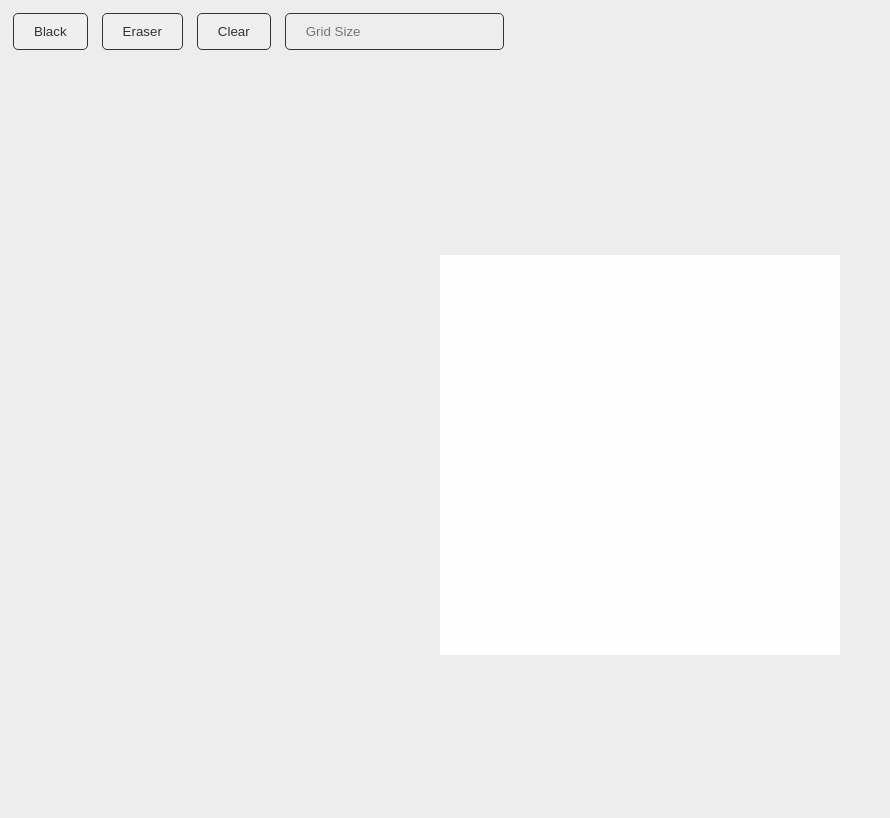
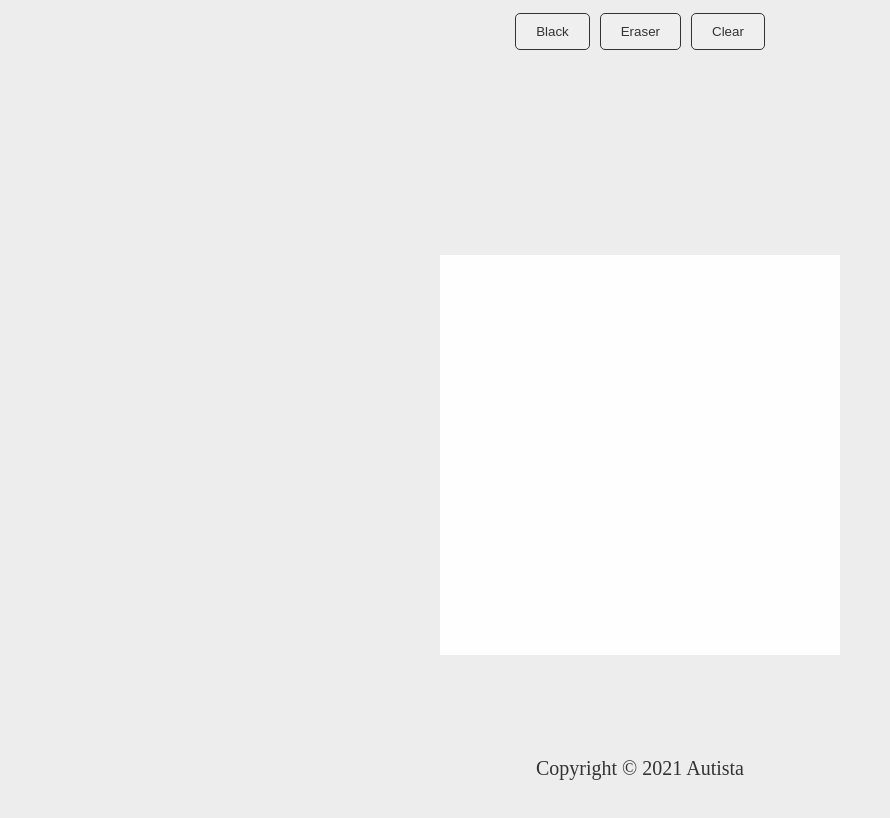
Before and after one commit to Aut1sta/Etch-a-Sketch, a plain HTML site: page index.html in a window 1280 px wide. Shown: the whole page, without its empty margins (0-890 px from the left). Drawn offline with Linux system fonts and the light colour scheme.

Commit message:
Adding footer

```diff
--- a/index.html
+++ b/index.html
@@ -13,11 +13,13 @@
         <button id="blackBtn">Black</button>
         <button id="eraserBtn">Eraser</button>
         <button id="clearBtn">Clear</button>
-        <input  id="sizeInput" type="number" placeholder="Grid Size">
     </div>
     <div id="flex-container">
         <div id="grid-container">
         </div>
     </div>
+    <footer id="rodape">
+        <p>Copyright © 2021 <a href="https://github.com/Aut1sta/Odin_ETCH-A-SKETCH">Autista</a></p>
+    </footer>
 </body>
 </html>
--- a/scripts/script.js
+++ b/scripts/script.js
@@ -4,7 +4,6 @@ const eraserBtn = document.querySelector('#eraserBtn');
 const clearBtn = document.querySelector('#clearBtn');
 const sizeInput = document.querySelector('#sizeInput');
 let pencilColor = 'var(--primary-dark)';
-
 // Create Grid
 
 function createGrid(num){
@@ -43,6 +42,15 @@ function clearGrid(){
     }
 }
 
+// Delete grid
+
+function deleteGrid(){
+    let gridItem = gridContainer.children;
+    for(let i = 0; i <= gridItem.length; i++){
+        gridItem[i].remove()
+    }
+}
+
 // Events
 
 blackBtn.addEventListener('click', blackColor)
--- a/style/style.css
+++ b/style/style.css
@@ -29,6 +29,11 @@ body{
     background-color: var(--secundary-light);
 }
 
+#button-container{
+    display: flex;
+    justify-content: center;
+}
+
 #button-container button{
     padding: 10px 20px;
     margin: 5px;
@@ -50,3 +55,20 @@ body{
     border-radius: 5px;
     background-color: var(--primary-light)
 }
+
+#rodape{
+    position: absolute;
+    bottom: 0;
+    left: 0;
+    display: flex;
+    justify-content: center;
+    text-align: center;
+    width: 100%;
+    font-size: 20px;
+    color: var(--primary-dark);
+}
+
+#rodape a{
+    text-decoration: none;
+    color: var(--primary-dark)
+}
```
